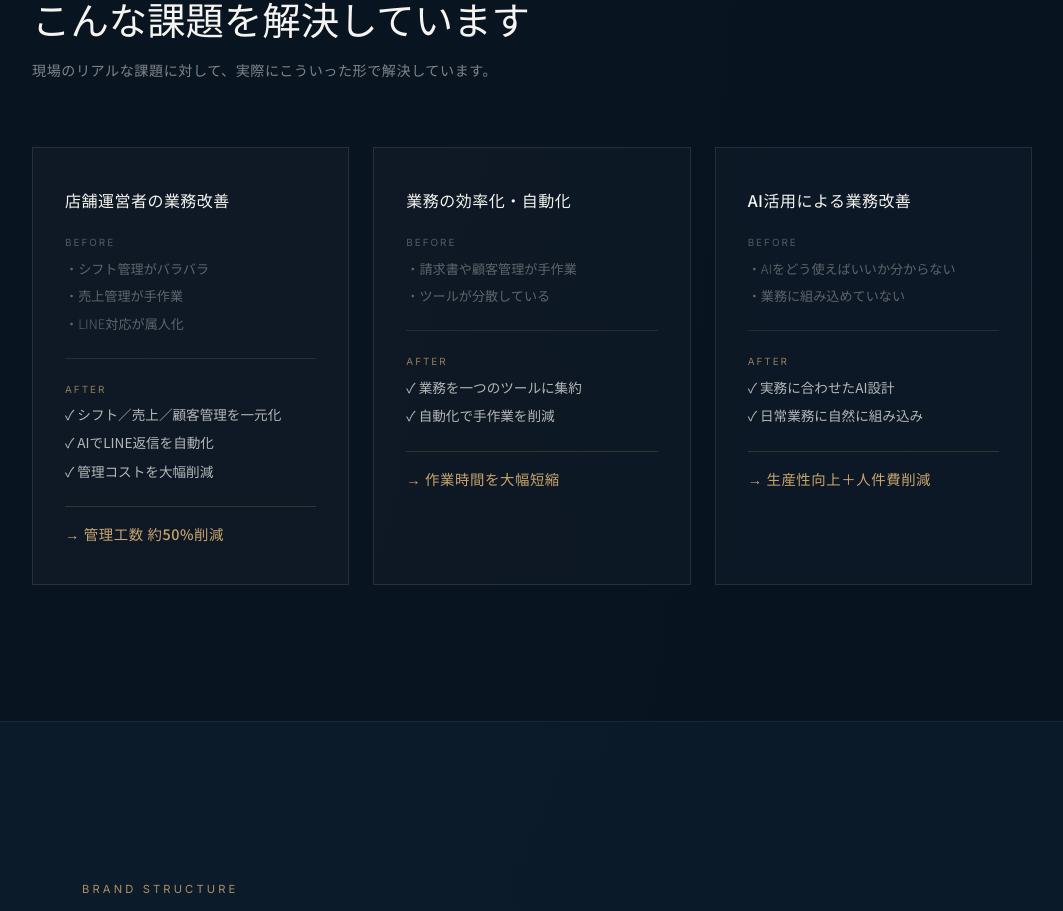
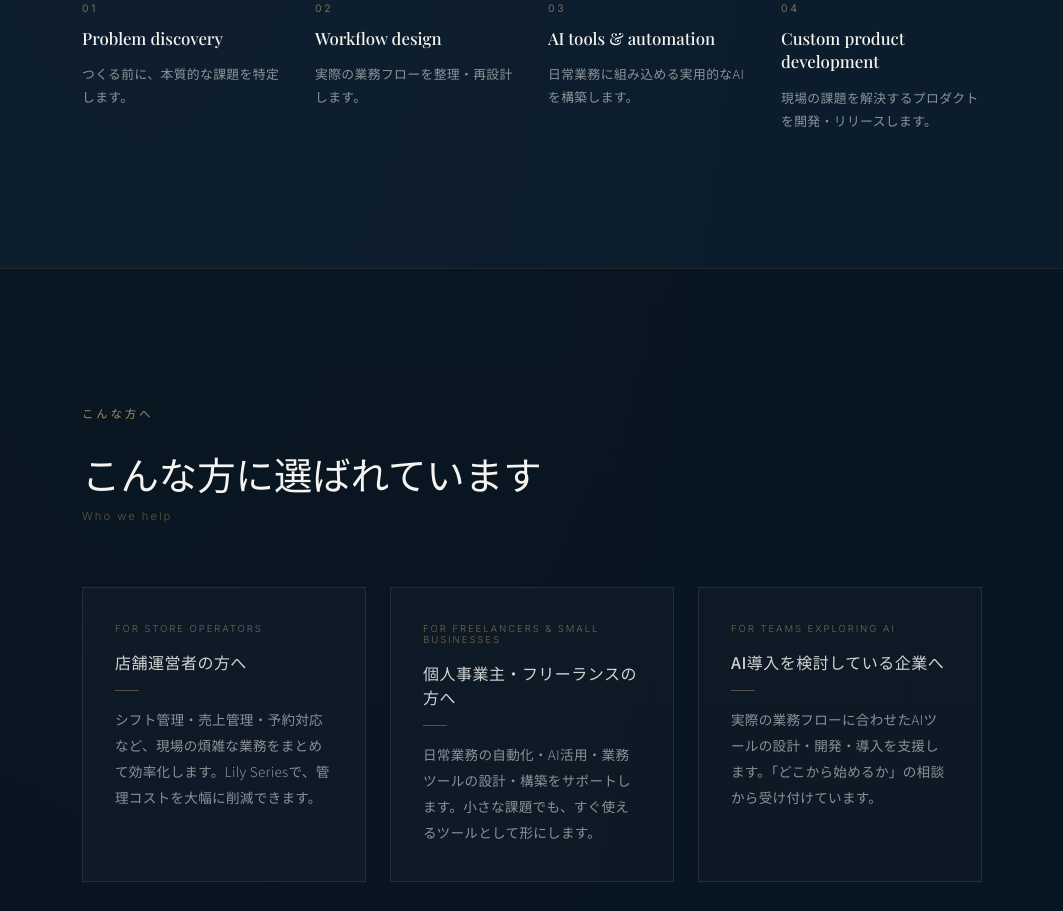
Before and after one commit to phanthyuu-hue/dexter-co-site, a Next.js app: page / in a window 1280 px wide. Shown: the part 4123-5034 px from the top of the page, without its empty margins (108-1171 px from the left). Built offline with nearby package versions, Linux system fonts and the light colour scheme; a web font is replaced by a local one.

Commit message:
refactor: BrandStructure削除・Products順序移動・UseCases2カードに簡略化

```diff
--- a/app/page.tsx
+++ b/app/page.tsx
@@ -365,21 +365,15 @@ function UseCases() {
   const cases = [
     {
       title: "店舗運営者の業務改善",
-      before: ["シフト管理がバラバラ", "売上管理が手作業", "LINE対応が属人化"],
-      after: ["シフト／売上／顧客管理を一元化", "AIでLINE返信を自動化", "管理コストを大幅削減"],
+      before: ["管理ツールが分散している", "LINE対応が属人化している"],
+      after: ["シフト／売上／顧客管理を一元化", "AIでLINE返信を自動化"],
       result: "管理工数 約50%削減",
     },
     {
-      title: "業務の効率化・自動化",
-      before: ["請求書や顧客管理が手作業", "ツールが分散している"],
-      after: ["業務を一つのツールに集約", "自動化で手作業を削減"],
-      result: "作業時間を大幅短縮",
-    },
-    {
-      title: "AI活用による業務改善",
-      before: ["AIをどう使えばいいか分からない", "業務に組み込めていない"],
-      after: ["実務に合わせたAI設計", "日常業務に自然に組み込み"],
-      result: "生産性向上＋人件費削減",
+      title: "AI活用による業務効率化",
+      before: ["AIをどう業務に使えばいいか分からない"],
+      after: ["実務に合わせたAI設計・導入", "日常業務に自然に組み込み"],
+      result: "生産性向上＋作業時間を大幅短縮",
     },
   ];
   return (
@@ -425,73 +419,6 @@ function UseCases() {
   );
 }
 
-/* ─── Brand Structure (改) ─── */
-function BrandStructure() {
-  return (
-    <section className="section-pad" style={{ padding: "10rem 2.5rem", borderTop: "1px solid rgba(245,244,240,0.06)" }}>
-      <div style={{ maxWidth: "900px", margin: "0 auto" }}>
-        <SectionLabel>Brand Structure</SectionLabel>
-        <h2 style={{ fontFamily: "var(--font-playfair)", fontSize: "clamp(1.6rem, 3.5vw, 2.4rem)", fontWeight: 500, color: "var(--offwhite)", marginBottom: "1rem" }}>
-          One Vision, Two Engines.
-        </h2>
-        <p style={{ fontFamily: "var(--font-noto)", fontSize: "0.92rem", lineHeight: 1.9, color: "rgba(245,244,240,0.55)", fontWeight: 300, maxWidth: "560px", marginBottom: "4rem", letterSpacing: "0.03em" }}>
-          Dexter & Co. と DexTech、二つのブランドで構成されています。
-        </p>
-
-        <div style={{ display: "grid", gridTemplateColumns: "repeat(auto-fit, minmax(240px, 1fr))", gap: "2rem" }}>
-          {/* Dexter & Co. */}
-          <div className="brand-node" style={{ padding: "3rem 2.5rem", display: "flex", flexDirection: "column", gap: "1.5rem" }}>
-            <p style={{ fontFamily: "var(--font-inter)", fontSize: "0.65rem", letterSpacing: "0.28em", textTransform: "uppercase", color: "var(--gold)", opacity: 0.7 }}>The Company</p>
-            <p style={{ fontFamily: "var(--font-playfair)", fontSize: "1.4rem", color: "var(--offwhite)", fontWeight: 500, letterSpacing: "0.04em" }}>
-              DEXTER <span style={{ color: "var(--gold)" }}>&</span> Co.
-            </p>
-            <span className="gold-line" />
-            <p style={{ fontFamily: "var(--font-noto)", fontSize: "0.85rem", color: "rgba(245,244,240,0.72)", lineHeight: 1.9, fontWeight: 300, letterSpacing: "0.02em" }}>
-              課題を見つけ、戦略として整理します。
-            </p>
-            <div style={{ display: "flex", flexDirection: "column", gap: "0.5rem" }}>
-              {["課題発見", "ヒアリング・設計", "コンサルティング"].map((t) => (
-                <p key={t} style={{ fontFamily: "var(--font-noto)", fontSize: "0.8rem", color: "rgba(245,244,240,0.45)", fontWeight: 300, borderBottom: "1px solid rgba(200,164,110,0.08)", paddingBottom: "0.5rem" }}>→ {t}</p>
-              ))}
-            </div>
-          </div>
-
-          {/* DexTech */}
-          <div className="brand-node" style={{ padding: "3rem 2.5rem", display: "flex", flexDirection: "column", gap: "1.5rem" }}>
-            <p style={{ fontFamily: "var(--font-inter)", fontSize: "0.65rem", letterSpacing: "0.28em", textTransform: "uppercase", color: "var(--gold)", opacity: 0.7 }}>The Dev Brand</p>
-            <p style={{ fontFamily: "var(--font-playfair)", fontSize: "1.4rem", color: "var(--offwhite)", fontWeight: 500, letterSpacing: "0.04em" }}>
-              Dex<span style={{ color: "var(--gold)" }}>Tech</span>
-            </p>
-            <span className="gold-line" />
-            <p style={{ fontFamily: "var(--font-noto)", fontSize: "0.85rem", color: "rgba(245,244,240,0.72)", lineHeight: 1.9, fontWeight: 300, letterSpacing: "0.02em" }}>
-              課題をプロダクトとして実装します。
-            </p>
-            <div style={{ display: "flex", flexDirection: "column", gap: "0.5rem" }}>
-              {["AIツール開発", "業務システム開発", "アプリ開発"].map((t) => (
-                <p key={t} style={{ fontFamily: "var(--font-noto)", fontSize: "0.8rem", color: "rgba(245,244,240,0.45)", fontWeight: 300, borderBottom: "1px solid rgba(200,164,110,0.08)", paddingBottom: "0.5rem" }}>→ {t}</p>
-              ))}
-            </div>
-          </div>
-
-          {/* Products */}
-          <div className="brand-node" style={{ padding: "3rem 2.5rem", display: "flex", flexDirection: "column", gap: "1.5rem" }}>
-            <p style={{ fontFamily: "var(--font-inter)", fontSize: "0.65rem", letterSpacing: "0.28em", textTransform: "uppercase", color: "var(--gold)", opacity: 0.7 }}>Products</p>
-            <p style={{ fontFamily: "var(--font-playfair)", fontSize: "1.4rem", color: "var(--offwhite)", fontWeight: 500 }}>Our Work</p>
-            <span className="gold-line" />
-            <p style={{ fontFamily: "var(--font-noto)", fontSize: "0.85rem", color: "rgba(245,244,240,0.72)", lineHeight: 1.9, fontWeight: 300, letterSpacing: "0.02em" }}>
-              実際に使われているプロダクト。
-            </p>
-            <div style={{ display: "flex", flexDirection: "column", gap: "0.5rem" }}>
-              {["Lily Series", "Silent", "TabiLog"].map((p) => (
-                <p key={p} style={{ fontFamily: "var(--font-inter)", fontSize: "0.8rem", color: "rgba(245,244,240,0.45)", fontWeight: 300, borderBottom: "1px solid rgba(200,164,110,0.08)", paddingBottom: "0.5rem" }}>→ {p}</p>
-              ))}
-            </div>
-          </div>
-        </div>
-      </div>
-    </section>
-  );
-}
 
 /* ─── Products (改: why / for whom / change / CTA) ─── */
 const products = [
@@ -737,11 +664,10 @@ export default function Home() {
         <Hero />
         <About />
         <HowWeBuild />
+        <Products />
         <WhatWeDo />
         <ForWhom />
         <UseCases />
-        <BrandStructure />
-        <Products />
         <Philosophy />
         <Contact />
       </main>
```
